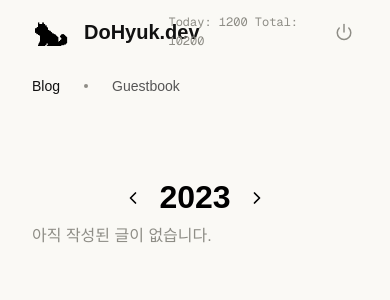
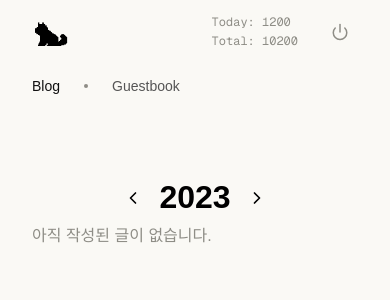
Before and after one commit to DoHyuk-Centric/DoHyuk.dev, a Next.js app: page /2023 in a window 390 px wide. Shown: the top 300 px of the page. Built offline with nearby package versions, Linux system fonts and the light colour scheme; a web font is replaced by a local one.

Commit message:
fix: public 모바일 상태에서 Header 개선

```diff
--- a/src/app/(public)/_components/header/Header.module.css
+++ b/src/app/(public)/_components/header/Header.module.css
@@ -22,3 +22,19 @@
   font-family: var(--font-geist-mono);
   font-size: var(--font-size-xs);
 }
+
+.stats {
+  display: flex;
+  gap: var(--space-2);
+}
+
+@media (max-width: 768px) {
+  .logoText {
+    display: none;
+  }
+
+  .stats {
+    flex-direction: column;
+    gap: 0;
+  }
+}
--- a/src/app/(public)/_components/header/Header.tsx
+++ b/src/app/(public)/_components/header/Header.tsx
@@ -8,11 +8,14 @@ export default function Header() {
   return (
     <header className={styles.header}>
       <Link href="/" className={styles.logo}>
-        <Image width={44} height={28} src="/dog-sit-black.webp" alt="로고" />{" "}
-        DoHyuk.dev
+        <Image width={44} height={28} src="/dog-sit-black.webp" alt="로고" />
+        <span className={styles.logoText}>DoHyuk.dev</span>
       </Link>
       <div className={styles.headerLeft}>
-        <p>Today: 1200 Total: 10200</p>
+        <div className={styles.stats}>
+          <span>Today: 1200</span>
+          <span>Total: 10200</span>
+        </div>
         <IconLink href="/admin" icon={Power} alt="로그인" buttonSize={36} iconSize={18} />
       </div>
     </header>
```
